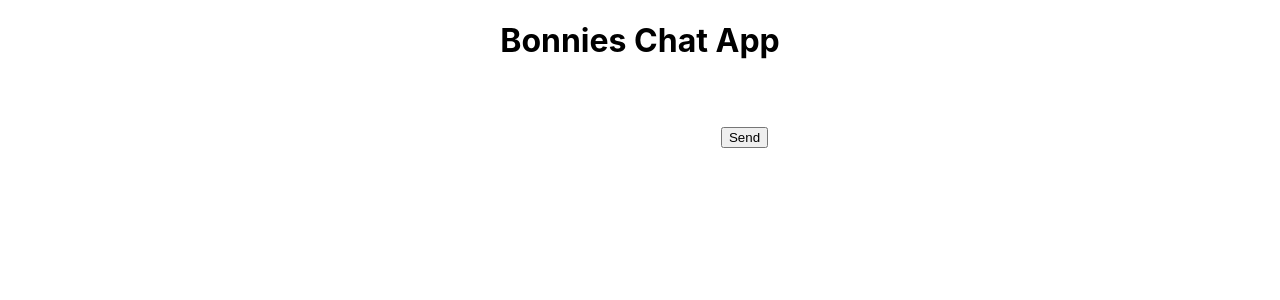
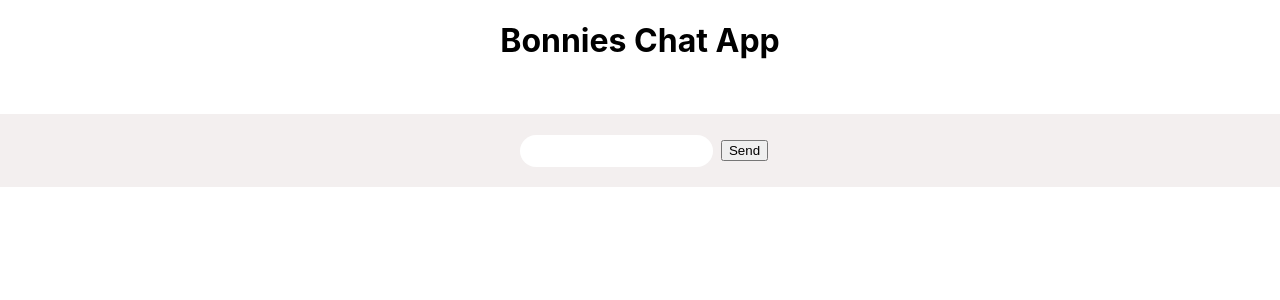
Before and after one commit to B-Baumeister/Bonnies-Chat-App, a React (Create React App) app: page / in a window 1280 px wide. Shown: the top 300 px of the page. Built offline with nearby package versions, Linux system fonts and the light colour scheme.

Commit message:
added 2 changes in css file

```diff
--- a/src/App.css
+++ b/src/App.css
@@ -14,15 +14,16 @@
   color: white;
 }
 
-form {
-  width: -webkit-fill-available;
+.Inputarea {
+  width: 100%;
   box-sizing: border-box;
   display: block;
   align-items: center;
   padding: 0.8rem;
   background-color: rgb(243, 239, 239);
   bottom: 0;
-  position: absolute;
+  position: sticky;
+  z-index: 2;
 }
 .MessageInput {
   border: none;
```
